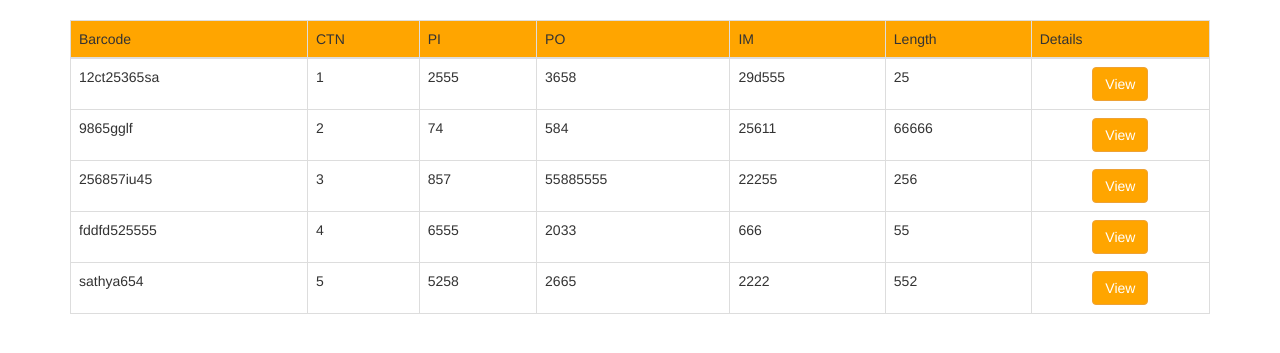
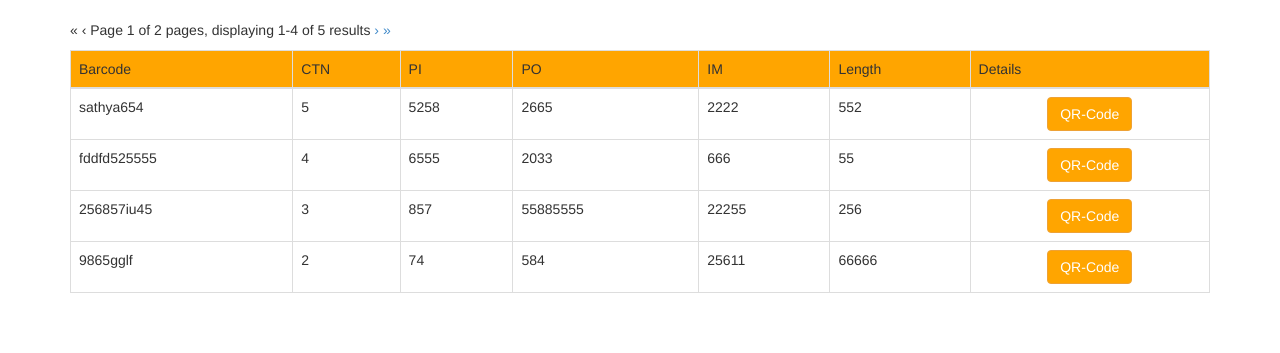
Before and after one commit to sathyabaman/calico_qrcode, a PHP site: page /index.php in a window 1280 px wide. Shown: the part 52-405 px from the top of the page. Run offline with PHP 8.4, Linux system fonts and the light colour scheme; the visitor is signed in with stand-in values (Sample User, id 1); data comes from the database, SQL or seed files in the repository.

Commit message:
version 1.0

```diff
--- a/includes/Db.php
+++ b/includes/Db.php
@@ -38,7 +38,29 @@ class Db {
 				return $results;
 	}
 
+	public function totalNoOfitems(){
 
+		$this->connect();
+		$query = "SELECT * FROM productlist";
+				$stmt = $this->connection->prepare($query);
+				$result = $stmt->execute();
+				$results = $stmt->rowCount();
+				return $results;
+	}
+
+	public function paginationFetchData($limit, $offset){
+		$this->connect();
+		$query = "SELECT *FROM productlist ORDER BY ctn DESC LIMIT :limit OFFSET :offset";
+		// Prepare the paged query
+	    $stmt = $this->connection->prepare($query);
+
+	    // Bind the query params
+	    $stmt->bindParam(':limit', $limit, PDO::PARAM_INT);
+	    $stmt->bindParam(':offset', $offset, PDO::PARAM_INT);
+	    $result = $stmt->execute();
+	    $results = $stmt->fetchAll(PDO::FETCH_ASSOC);
+	    return $results;
+	}
 
 }
 
--- a/index.php
+++ b/index.php
@@ -2,7 +2,7 @@
 
 include('includes/Db.php');
 $db = new Db();
-$packageList = $db -> getAllPackageList();
+$packageList = "";
 
 
 session_start();
@@ -33,6 +33,55 @@ if (!isset($_SESSION['username'])) {
 
 </div>
 <div class="container">
+
+<?php
+
+
+try {
+    // Find out how many items are in the table
+    $total = $db -> totalNoOfitems();
+     // How many items to list per page
+    $limit = 4;
+    // How many pages will there be
+    $pages = ceil($total / $limit);
+    // What page are we currently on?
+    $page = min($pages, filter_input(INPUT_GET, 'page', FILTER_VALIDATE_INT, array(
+        'options' => array(
+            'default'   => 1,
+            'min_range' => 1,
+        ),
+    )));
+
+    // Calculate the offset for the query
+    $offset = ($page - 1)  * $limit;
+
+    // Some information to display to the user
+    $start = $offset + 1;
+    $end = min(($offset + $limit), $total);
+
+    // The "back" link
+    $prevlink = ($page > 1) ? '<a href="?page=1" title="First page">&laquo;</a> <a href="?page=' . ($page - 1) . '" title="Previous page">&lsaquo;</a>' : '<span class="disabled">&laquo;</span> <span class="disabled">&lsaquo;</span>';
+
+    // The "forward" link
+    $nextlink = ($page < $pages) ? '<a href="?page=' . ($page + 1) . '" title="Next page">&rsaquo;</a> <a href="?page=' . $pages . '" title="Last page">&raquo;</a>' : '<span class="disabled">&rsaquo;</span> <span class="disabled">&raquo;</span>';
+
+    // Display the paging information
+    echo '<div id="paging"><p>', $prevlink, ' Page ', $page, ' of ', $pages, ' pages, displaying ', $start, '-', $end, ' of ', $total, ' results ', $nextlink, ' </p></div>';
+
+    // Prepare the paged query
+    $stmt = $db -> paginationFetchData($limit, $offset);
+    $packageList = $stmt;
+    // Do we have any results?
+    if (count($stmt) > 0) {
+    } else {
+        echo '<p>No results could be displayed.</p>';
+    }
+
+} catch (Exception $e) {
+    echo '<p>', $e->getMessage(), '</p>';
+}
+
+?>
 
 
     <table class="table table-bordered table-hover">
@@ -66,7 +115,7 @@ if (!isset($_SESSION['username'])) {
 
 
                             <a href="qrcodegenerator.php?ctnid=<?php echo $package["ctn"]; ?>" style=" text-align: center; display: block; ">
-                            <button class="btn btn-warning" type="button" style="background: orange;">View</button>
+                                <button class="btn btn-warning" type="button" style="background: orange;">QR-Code</button>
                             </a>
 
                             </td>
@@ -78,6 +127,5 @@ if (!isset($_SESSION['username'])) {
 
 </div>
 
-
 </body>
 </html>
--- a/login/login/dbconf.php
+++ b/login/login/dbconf.php
@@ -1,8 +1,8 @@
 <?php
 //DATABASE CONNECTION VARIABLES
 $host = "localhost"; // Host name
-$username = "root"; // Mysql username
-$password = "sathyabaman"; // Mysql password
+$username = "surplus"; // Mysql username
+$password = "surplus"; // Mysql password
 $db_name = "surplus_barcode"; // Database name
 
 //DO NOT CHANGE BELOW THIS LINE UNLESS YOU CHANGE THE NAMES OF THE MEMBERS AND LOGINATTEMPTS TABLES
```
Also changed, not shown: qrcodegenerator.php (+11 -31 lines). Lines whose indentation alone changed are shown as unchanged.
